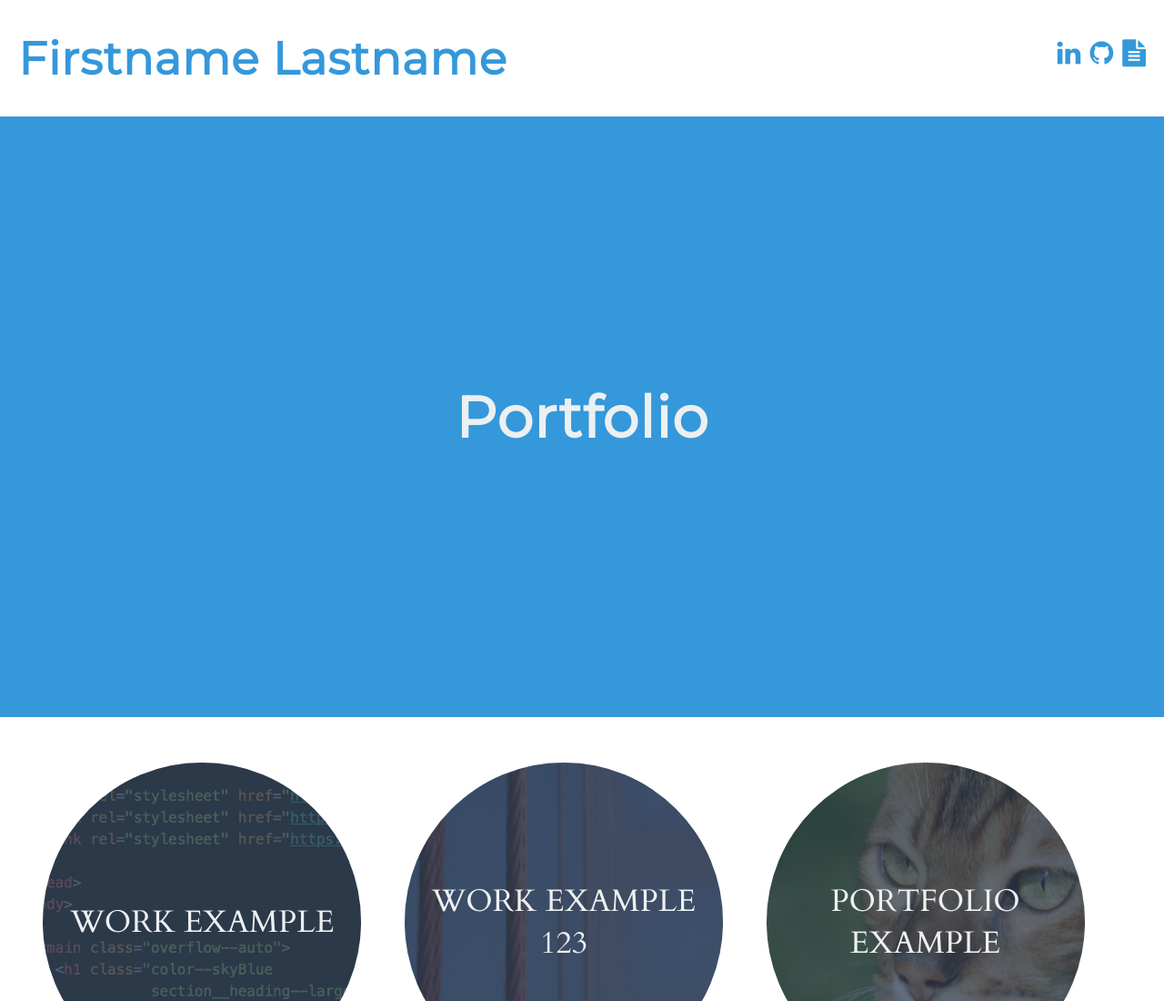
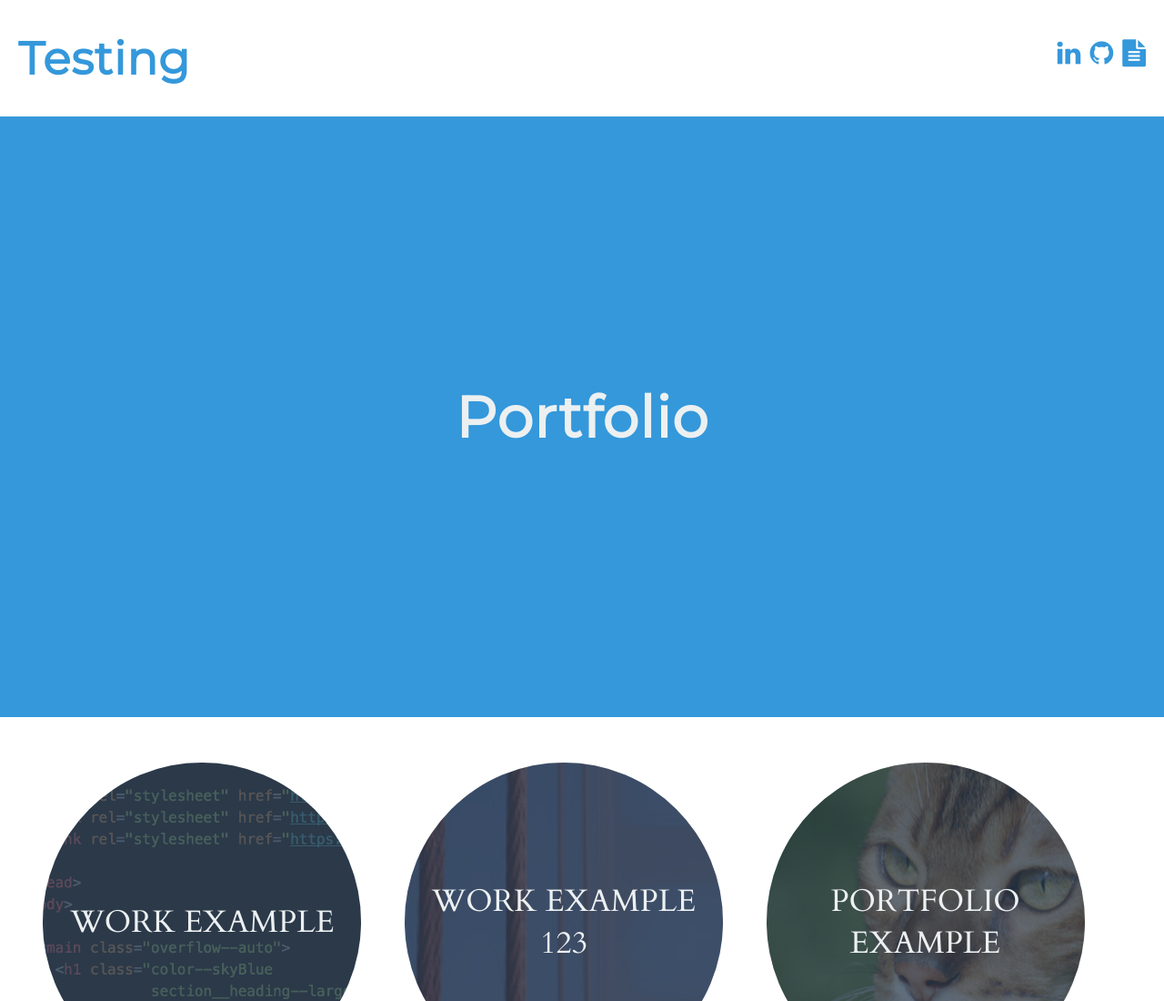
Before and after one commit to officeguy/my-portfolio, a plain HTML site: page index.html in a window 1280 px wide. Shown: the top 1100 px of the page at 91% size. Drawn offline with Linux system fonts and the light colour scheme.

Commit message:
edited main page

```diff
--- a/index.html
+++ b/index.html
@@ -15,7 +15,7 @@
     <main class="overflow--auto">
       <h1 class="color--skyBlue section__heading--largest">
         <!--Your name goes here -->
-        Firstname Lastname
+        Testing
       </h1>
 
       <ul class="section--social">
```
